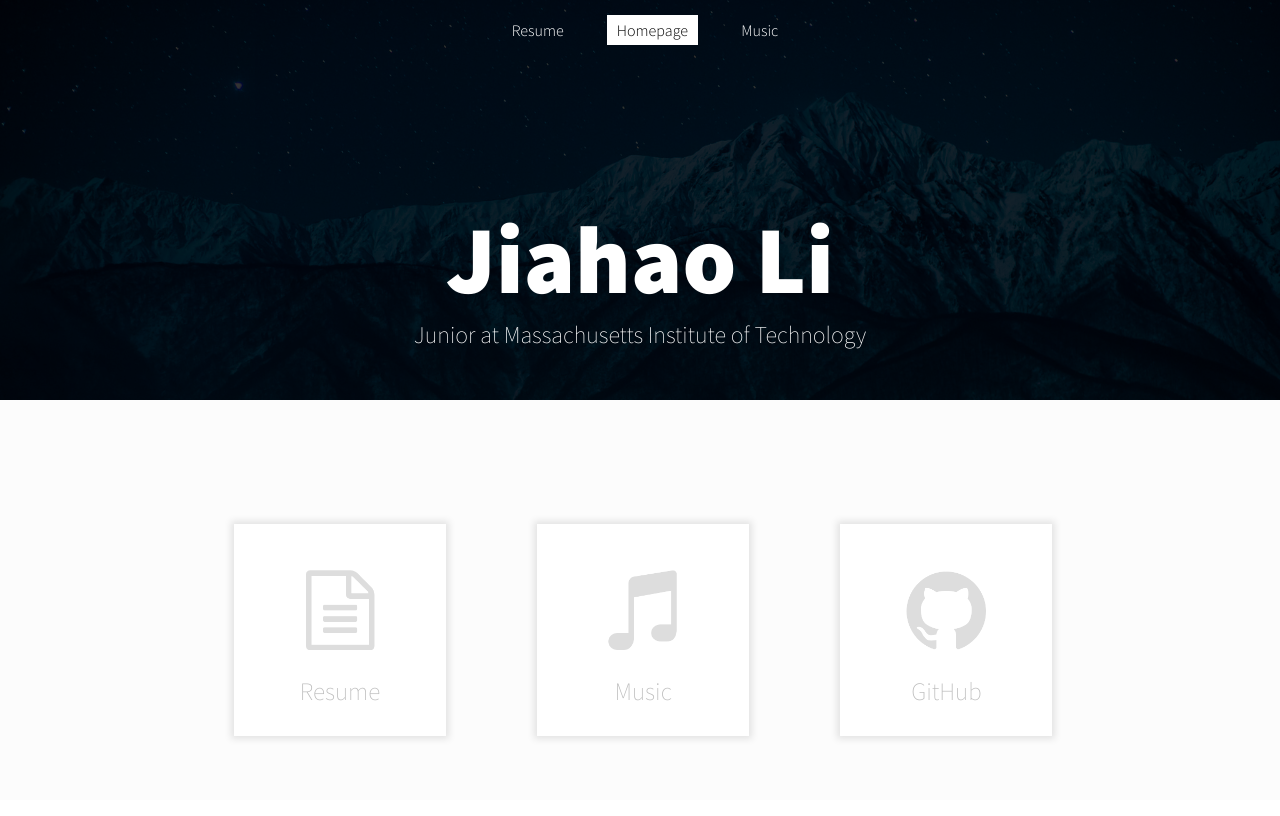
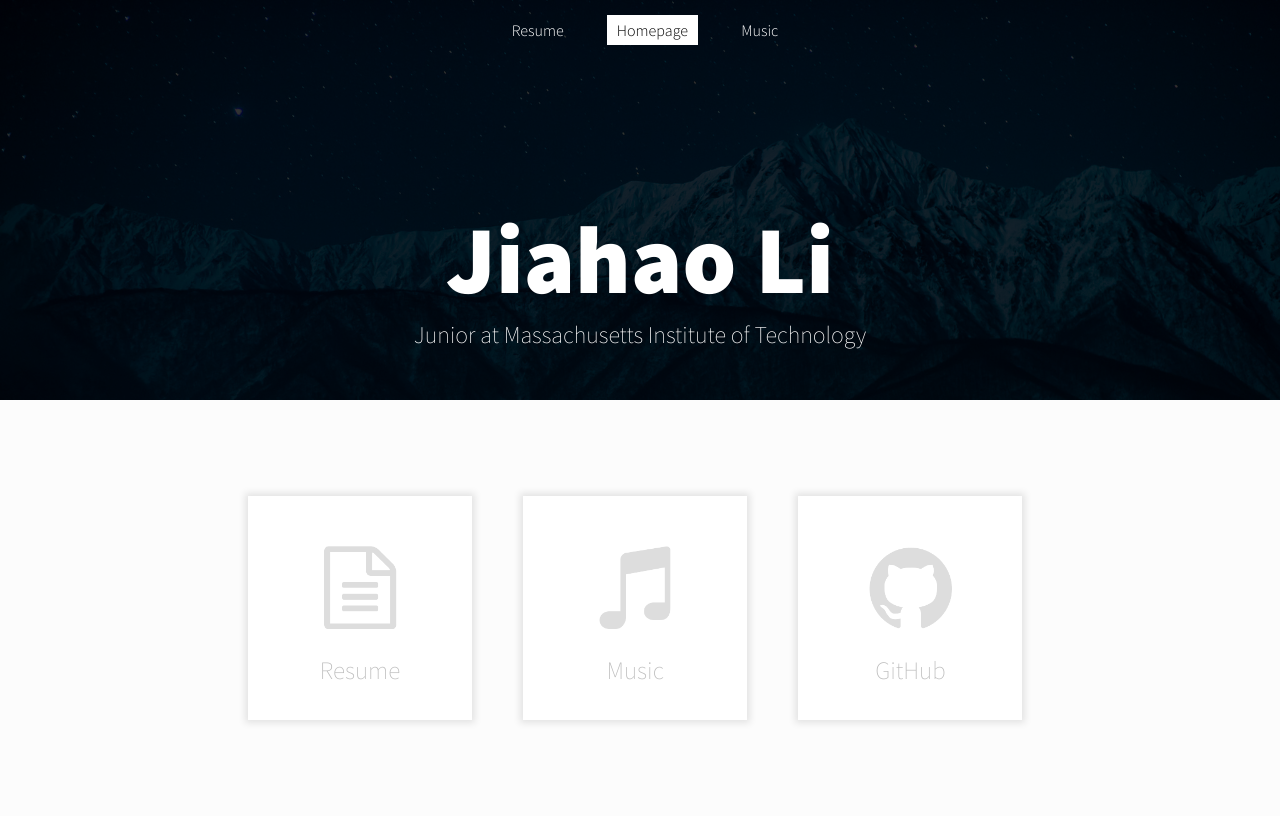
Before and after one commit to isundaylee/isundaylee.github.io, a PHP site: page / in a window 1280 px wide. Before the commit the page ends 740 px from the top, so only its background shows below. Run offline with PHP 8.4, Linux system fonts and the light colour scheme; some libraries are stand-ins or nearby versions.

Commit message:
More responsive.

```diff
--- a/index.css
+++ b/index.css
@@ -8,7 +8,7 @@ body {
   overflow: hidden; }
 
 .container {
-  width: 1000px;
+  width: 100vh;
   margin: 0 auto; }
 
 #above {
@@ -55,13 +55,13 @@ body {
   height: 40vh;
   width: 100vw;
   background-color: #FCFCFC;
-  padding-top: 10vh; }
+  padding-top: 12vh; }
   #below .cell {
     display: inline-block;
-    width: 200px;
-    height: 200px;
-    border: 6px solid white;
-    margin: 44px;
+    width: 26vh;
+    height: 26vh;
+    border: 1vh solid white;
+    margin: 0 3vh;
     box-shadow: 0px 0px 7px 3px rgba(0, 0, 0, 0.1);
     text-decoration: none;
     background-color: white; }
@@ -69,9 +69,9 @@ body {
       background-color: #F8F8F8; }
     #below .cell img {
       display: block;
-      width: 80px;
-      margin: 40px auto;
-      margin-bottom: 25px; }
+      width: 40%;
+      margin: 20% auto;
+      margin-bottom: 10%; }
     #below .cell p {
       text-decoration: none !important;
       color: #bbb;
@@ -79,6 +79,8 @@ body {
       text-align: center;
       font-weight: 200; }
     #below .cell:first-child {
-      margin-left: 94px; }
+      margin-left: 1vh; }
+    #below .cell:last-child {
+      margin-right: 0; }
 
 /*# sourceMappingURL=index.css.map */
--- a/index.sass
+++ b/index.sass
@@ -10,7 +10,7 @@ body
   overflow: hidden
 
 .container
-  width: 1000px
+  width: 100vh
   margin: 0 auto
 
 #above
@@ -64,14 +64,14 @@ body
   height: 40vh
   width: 100vw
   background-color: #FCFCFC
-  padding-top: 10vh
+  padding-top: 12vh
 
   .cell
     display: inline-block
-    width: 200px
-    height: 200px
-    border: 6px solid white
-    margin: 44px
+    width: 26vh
+    height: 26vh
+    border: 1vh solid white
+    margin: 0 3vh
     box-shadow: 0px 0px 7px 3px rgba(0,0,0,0.1)
     text-decoration: none
     background-color: white
@@ -81,9 +81,9 @@ body
 
     img
       display: block
-      width: 80px
-      margin: 40px auto
-      margin-bottom: 25px
+      width: 40%
+      margin: 20% auto
+      margin-bottom: 10%
 
     p
       text-decoration: none !important
@@ -93,4 +93,7 @@ body
       font-weight: 200
 
     &:first-child
-      margin-left: 94px
+      margin-left: 1vh
+
+    &:last-child
+      margin-right: 0
```
Also changed, not shown: 1 other file.
